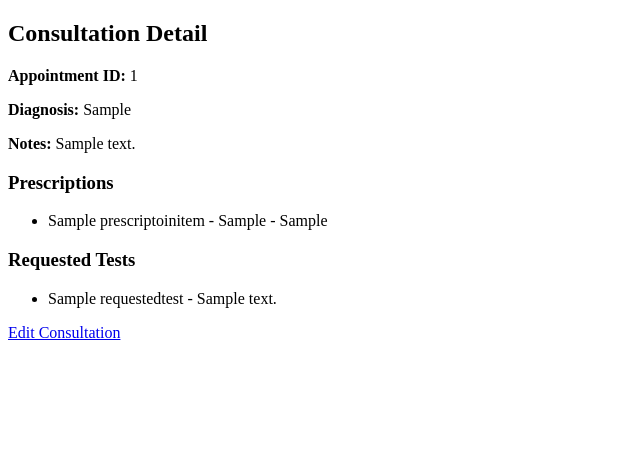
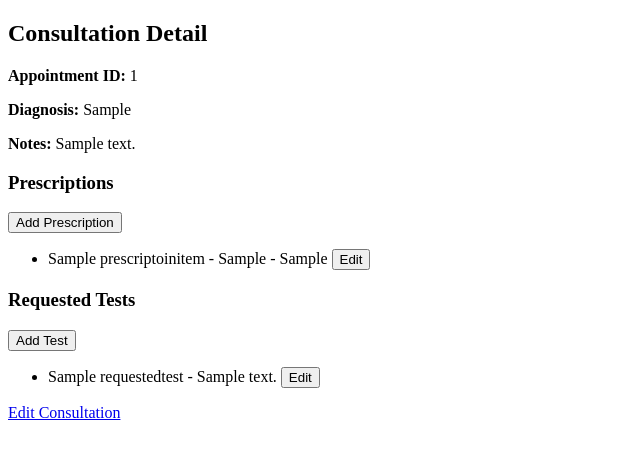
Before and after one commit to Youssef11gaber10/Django-Clinic-Appointment-System, a Django app: page /medical/consultation/1 in a window 1280 px wide. Shown: the top 459 px of the page, without its empty margins (0-640 px from the left). Run offline with Django 5.2, Linux system fonts and the light colour scheme; a user stored in the database is signed in; tables that the repository leaves empty hold one stand-in row (values such as "Sample post").

Commit message:
make prescription and requested test functionalities

```diff
--- a/medical/templates/medical/view_summary.html
+++ b/medical/templates/medical/view_summary.html
@@ -11,12 +11,36 @@
     <p><strong>Diagnosis:</strong> {{ object.diagnosis }}</p>
     <p><strong>Notes:</strong> {{ object.notes }}</p>
     <h3>Prescriptions</h3>
-    <ul> {% for pres in object.prescriptions.all %} <li>{{ pres.drug_name }} - {{ pres.dose }} - {{ pres.duration }}
-        </li> {% empty %} <li>No prescriptions</li> {% endfor %}</ul>
+    <div>
+        <a href="{% url 'create_prescription' object.id %}"><button type="button">Add Prescription</button></a>
+    </div>
+    <ul>
+        {% for pres in object.prescriptions.all %}
+        <li>
+            {{ pres.drug_name }} - {{ pres.dose }} - {{ pres.duration }}
+            <a href="{% url 'edit_prescription' pres.id %}"><button type="button">Edit</button></a>
+        </li>
+        {% empty %}
+        <li>No prescriptions</li>
+        {% endfor %}
+    </ul>
+
+
     <h3>Requested Tests</h3>
-    <ul> {% for test in object.tests.all %} <li>{{ test.test_name }} - {{ test.notes }}</li> {% empty %} <li>No tests
-            requested</li> {% endfor %}</ul>
-            <a href="{% url 'consultation_edit' object.id %}">Edit Consultation</a>
+    <div>
+        <a href="{% url 'add_test' object.id %}"><button type="button">Add Test</button></a>
+    </div>
+    <ul>
+        {% for test in object.tests.all %}
+        <li>
+            {{ test.test_name }} - {{ test.notes }}
+            <a href="{% url 'edit_test' test.id %}"><button type="button">Edit</button></a>
+        </li>
+        {% empty %}
+        <li>No tests requested</li>
+        {% endfor %}
+    </ul>
+    <a href="{% url 'consultation_edit' object.id %}">Edit Consultation</a>
 </body>
 
 </html>
--- a/medical/urls.py
+++ b/medical/urls.py
@@ -1,6 +1,7 @@
 
 from django.urls import path
-from medical.views import consultation_create,consultation_edit,consultation_detail,index
+from medical.views import consultation_create,consultation_edit,consultation_detail,index,prescription_create,prescription_edit,add_test,edit_test
+
 
 
 urlpatterns = [
@@ -9,6 +10,18 @@ path('index',index,name='index'),
 path('consultation/create/<int:appointment_id>',consultation_create,name='create_consultation'),
 path('consultation/edit/<int:pk>',consultation_edit,name='consultation_edit'),
 path('consultation/<int:pk>', consultation_detail,name='consultation_detail'),
+#prescription
+path('prescription/create/<int:consultation_id>',prescription_create,name='create_prescription'),
+path('prescription/edit/<int:pk>',prescription_edit,name='edit_prescription'),
+#requesttest
+path('test/add/<int:consultation_id>',add_test,name='add_test'),
+path('test/edit/<int:pk>',edit_test,name='edit_test'),
+
+
+
+
+
+
 
 ]
 
--- a/medical/views.py
+++ b/medical/views.py
@@ -93,3 +93,149 @@ def consultation_detail(request, pk):
 #         return redirect("doctor-dashboard")
 
 #     return render(request, "medical/consultation_confirm_delete.html", {"object": consultation})
+
+
+#prescription views
+
+def prescription_create(request, consultation_id):
+
+    if not request.user.is_authenticated:
+            return redirect("login")
+    consultation = get_object_or_404(Consultation, pk=consultation_id)
+
+    # if consultation.appointment.slot.doctor.user != request.user:
+    #     return redirect("login")
+
+    if request.method == "POST":
+        form = PrescriptionItemForm(request.POST)
+        if form.is_valid():
+            prescription = form.save(commit=False)
+            prescription.consultation = consultation # this for add id of consultation
+            prescription.save()
+            return redirect("consultation_detail", pk=consultation.pk)
+    else:
+        form = PrescriptionItemForm()
+
+    return render(request, "medical/add_prescription.html", {"form": form})
+
+
+def prescription_edit(request, pk):
+
+    prescription = get_object_or_404(PrescriptoinItem, pk=pk)
+    if not request.user.is_authenticated:
+
+        return redirect("login")
+
+    # if prescription.consultation.appointment.slot.doctor.user != request.user:
+    #     return redirect("login")
+
+    if request.method == "POST":
+        form = PrescriptionItemForm(request.POST, instance=prescription)
+        if form.is_valid():
+            form.save()
+            # return redirect("consultation_detail", pk=prescription.consultation.pk)
+            return redirect( "consultation_detail", pk=prescription.consultation_id)
+
+    else:
+
+        form = PrescriptionItemForm(instance=prescription)
+
+    return render(request, "medical/edit_prescription.html", {"form": form,"object": prescription })
+
+
+
+
+# def prescription_delete(request, pk):
+#     prescription = get_object_or_404(PrescriptoinItem, pk=pk)
+#     if not request.user.is_authenticated:
+#         return redirect("login")
+#     if prescription.consultation.appointment.slot.doctor.user != request.user:
+#         return HttpResponseForbidden()
+#     if request.method == "POST":
+#         consultation_id = prescription.consultation.pk
+#         prescription.delete()
+#         return redirect("consultation-detail", pk=consultation_id)
+#     return render(request, "medical/prescription_confirm_delete.html", {"object": prescription})
+
+
+
+
+def add_test(request, consultation_id):
+
+    if not request.user.is_authenticated:
+      return redirect("login")
+
+    consultation = get_object_or_404(Consultation, pk=consultation_id)
+
+    # if consultation.appointment.slot.doctor.user != request.user:
+        #   return redirect("login")
+
+    if request.method == "POST":
+        form = RequestedTestForm(request.POST)
+
+        if form.is_valid():
+            test = form.save(commit=False)
+            test.consultation = consultation
+            test.save()
+
+            return redirect("consultation_detail", pk=consultation.pk)
+    else:
+        form = RequestedTestForm()
+
+    return render(request, "medical/add_test.html", {"form": form})
+
+
+
+def edit_test(request, pk):
+
+    test = get_object_or_404(RequestedTest, pk=pk)
+
+    if not request.user.is_authenticated:
+        return redirect("login")
+
+    # if test.consultation.appointment.slot.doctor.user != request.user:
+    #     return redirect("login")
+
+    if request.method == "POST":
+        form = RequestedTestForm(request.POST, instance=test)
+
+        if form.is_valid():
+            form.save()
+            return redirect("consultation_detail", pk=test.consultation.pk)
+    else:
+        form = RequestedTestForm(instance=test)
+
+    return render(request, "medical/test_edit.html", {"form": form,"object":test})
+
+
+
+# def test_delete(request, pk):
+#
+# test = get_object_or_404(RequestedTest, pk=pk)
+#
+#
+#
+# if not request.user.is_authenticated:
+#
+    # return redirect("login")
+#
+# if test.consultation.appointment.slot.doctor.user != request.user:
+#
+    # return HttpResponseForbidden()
+#
+# if request.method == "POST":
+#
+    # consultation_id = test.consultation.pk
+#
+    # test.delete()
+#
+    # return redirect("consultation-detail", pk=consultation_id)
+#
+# return render(request, "medical/test_confirm_delete.html", {"object": test})
+#
+#
+#
+#
+#
+#
+#
```
Also changed, not shown: medical/templates/medical/add_prescription.html (+18 -0 lines), medical/templates/medical/add_test.html (+17 -0 lines), medical/templates/medical/edit_prescription.html (+15 -0 lines), medical/templates/medical/edit_test.html (+17 -0 lines).
